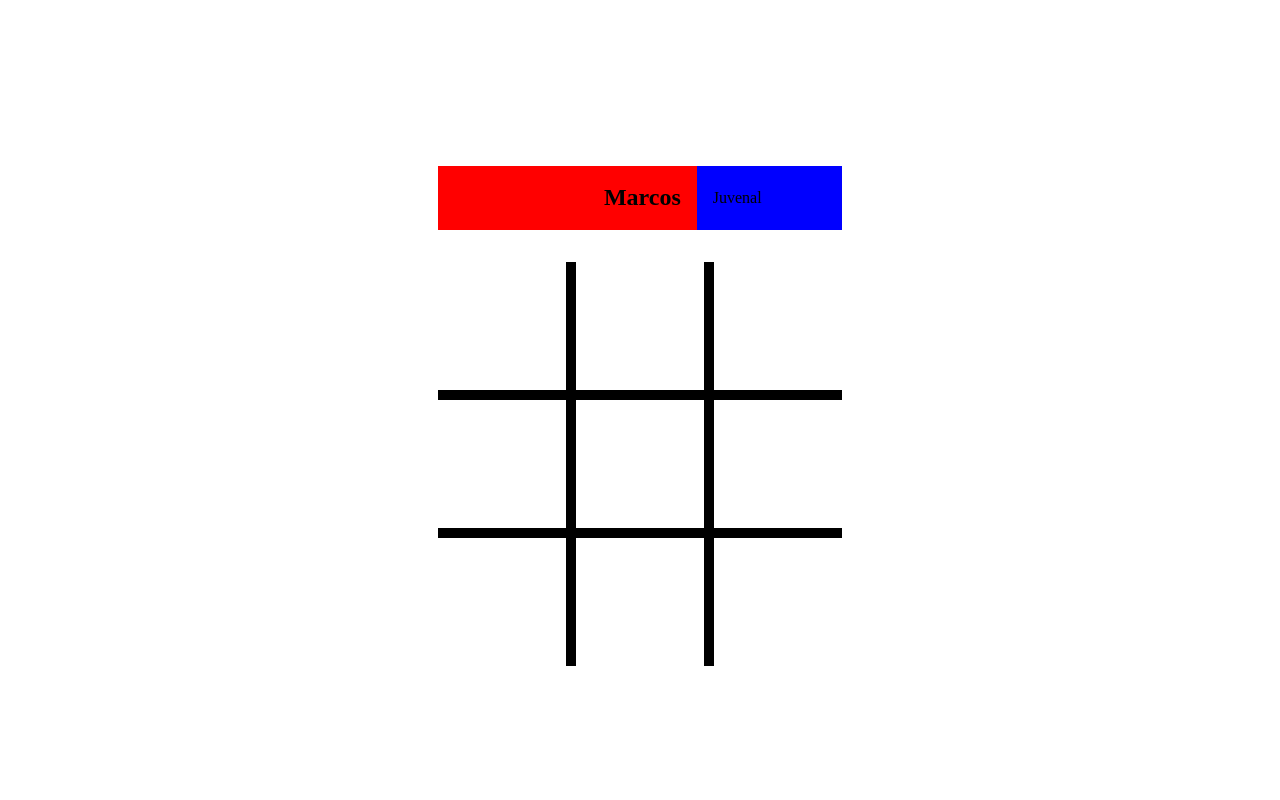
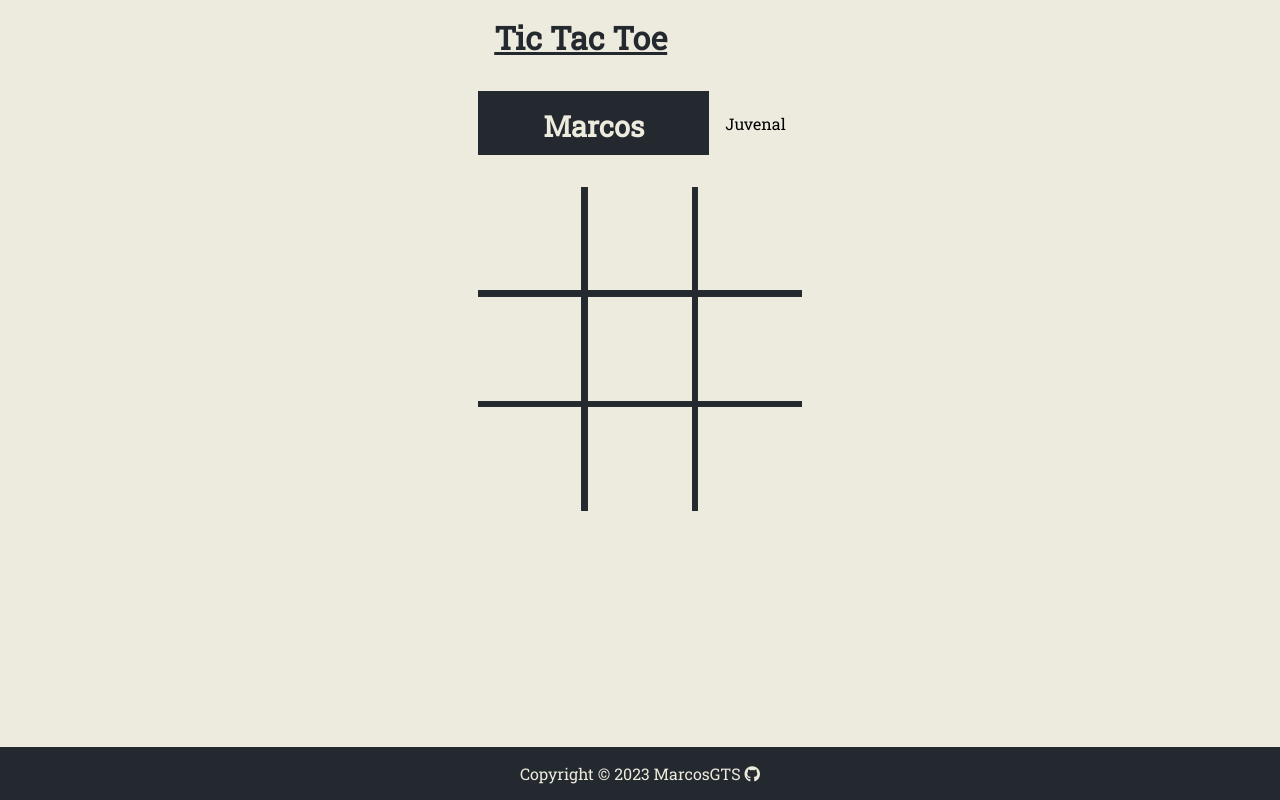
Before and after one commit to MarcosGTS/Tic-Tac-Toe, a plain HTML site: page index.html in a window 1280 px wide. Drawn offline with Linux system fonts and the light colour scheme.

Commit message:
add style to page

```diff
--- a/index.html
+++ b/index.html
@@ -7,12 +7,19 @@
   <title>Tic Tac Toe</title>
   <script src="script.js" defer></script>
   <link rel="stylesheet" href="style.css">
+  <script src="https://kit.fontawesome.com/f286b85dc7.js" crossorigin="anonymous"></script>
 </head>
 <body>
   <main>
+    <h1>Tic Tac Toe</h1>
     <div id="scoreboard">
     </div>
     <div id="gameboard"></div>
   </main>
+  <footer>
+    <a href="https://github.com/MarcosGTS/Tic-Tac-Toe">
+      Copyright © 2023 MarcosGTS <i class="fa-brands fa-github"></i>
+    </a>
+  </footer>
 </body>
 </html>
--- a/style.css
+++ b/style.css
@@ -1,19 +1,54 @@
+@import url('https://fonts.googleapis.com/css2?family=Roboto+Slab&display=swap');
+
 * {
   margin: 0;
   padding: 0;
   box-sizing: border-box;
+
+  font-family: 'Roboto slab', Arial, Helvetica, sans-serif;
+
+  --dark-color: #24292F;
+  --light-color: #EDEADE;
 }
 
 body {
+  display: flex;
+  flex-direction: column;
+  min-height: 100vh;
+
+  background-color: var(--light-color);
+}
+
+main {
+  width: fit-content;
+  margin:0 auto;
+}
+
+main h1 {
+  margin: 1rem;
+  text-decoration: underline;
+  color: var(--dark-color);
+}
+
+footer {
   display: grid;
-  place-items: center;
-  height: 100vh;
+  justify-content: center;
+
+  margin-top: auto;
+  padding: 1rem;
+  background-color: var(--dark-color);
+}
+
+footer a {
+  color: var(--light-color);
+  text-decoration: none;
 }
 
 #gameboard {
-  background-color: black;
-  --side-length: clamp(100px, 10vw, 500px);
+  background-color: var(--dark-color);
+  --side-length: clamp(100px, 8vw, 400px);
 
+  width: fit-content;
   display: grid;
   grid-template-columns: repeat(3, var(--side-length));
   grid-template-rows: repeat(3, var(--side-length));
@@ -24,11 +59,13 @@ body {
 
 #gameboard > button {
   border: none;
-  background-color: white;
+  background-color: var(--light-color);
 
-  color: black;
+  color: var(--dark-color);
   font-weight: bold;
   font-size: inherit;
+
+  transform: scale(1.02);
 }
 
 [data-animation="grow"] {
@@ -48,8 +85,8 @@ body {
 #scoreboard {
   display: flex;
   align-items: center;
-  text-align: center;
 
+  min-width: 100%;
   height: 4rem;
   margin: 2rem 0;
 }
@@ -61,21 +98,16 @@ body {
 
   display: grid;
   align-items: center;
-  transition: all 200ms;
-}
+  transition: all 300ms ease-in-out;
 
-#scoreboard > div:first-child {
-  text-align: end;
-  background-color: red;
-}
-
-#scoreboard > div:nth-child(2) {
-  text-align: start;
-  background-color: blue;
+  text-align: center;
 }
 
 #scoreboard [data-playing="true"] {
-  flex: 2;
+  flex: 10;
   font-weight: bold;
-  font-size: 24px;
+  font-size: 1.8rem;
+
+  background-color: var(--dark-color);
+  color: var(--light-color);
 }
```
